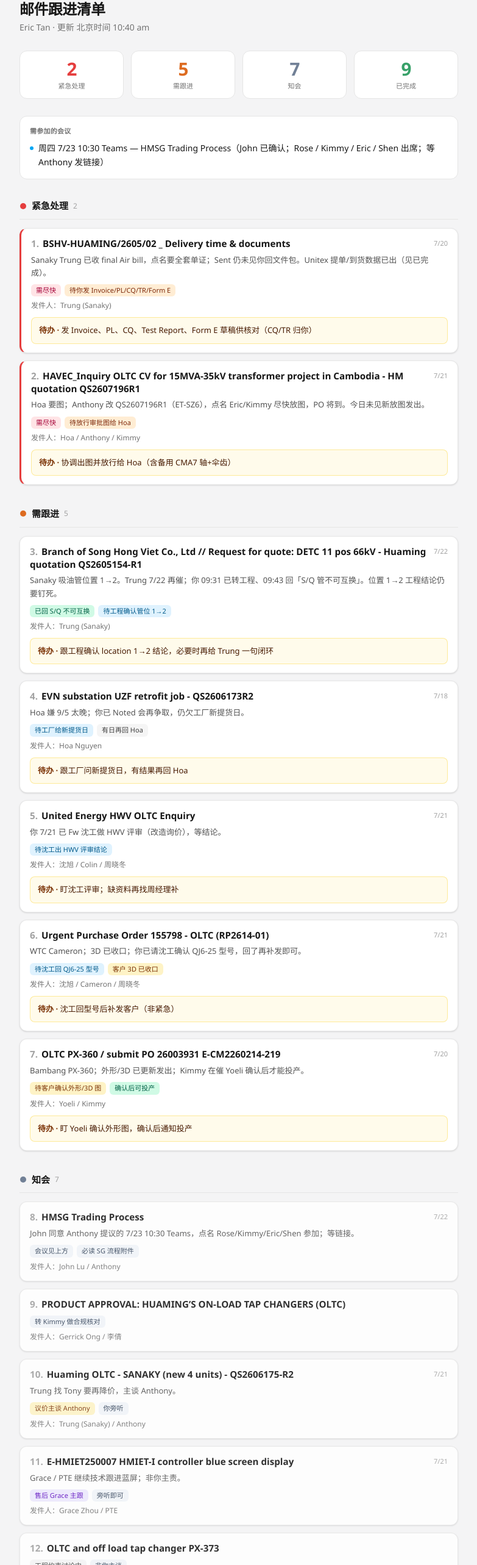
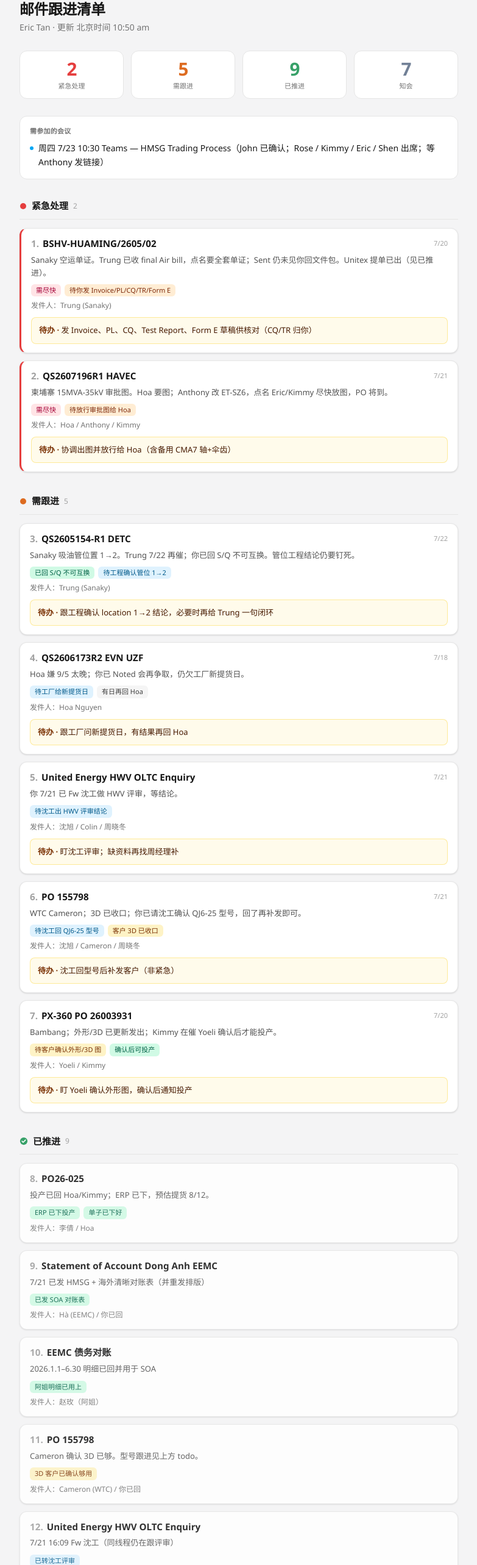
Before and after one commit to erict16/email-desk, a Next.js app: page / in a window 1280 px wide. Shown: the part 90-2656 px from the top of the page at 61% size, without its empty margins (248-1031 px from the left). Built offline with nearby package versions, Linux system fonts and the light colour scheme.

Commit message:
fix: short searchable titles; 已推进 before 知会
- Titles = short Subject slices (PO/QS/token), not full lines
- Rename 已完成 → 已推进; order 紧急→需跟进→已推进→知会

```diff
--- a/content/board.md
+++ b/content/board.md
@@ -1,7 +1,7 @@
 ---
 title: 邮件跟进清单
 subtitle: Eric Tan
-updated: "2026-07-22 10:40"
+updated: "2026-07-22 10:50"
 tz: Asia/Shanghai
 meetings:
   - 周四 7/23 10:30 Teams — HMSG Trading Process（John 已确认；Rose / Kimmy / Eric / Shen 出席；等 Anthony 发链接）
@@ -9,31 +9,31 @@ meetings:
 
 ## todo | 你要处理
 
-### BSHV-HUAMING/2605/02 _ Delivery time & documents
+### BSHV-HUAMING/2605/02
 - priority: P0
 - date: 7/20
-- meta: Sanaky Trung 已收 final Air bill，点名要全套单证；Sent 仍未见你回文件包。Unitex 提单/到货数据已出（见已完成）。
+- meta: Sanaky 空运单证。Trung 已收 final Air bill，点名要全套单证；Sent 仍未见你回文件包。Unitex 提单已出（见已推进）。
 - tags: 需尽快, 待你发 Invoice/PL/CQ/TR/Form E
 - people: Trung (Sanaky)
 - action: 发 Invoice、PL、CQ、Test Report、Form E 草稿供核对（CQ/TR 归你）
 
-### HAVEC_Inquiry OLTC CV for 15MVA-35kV transformer project in Cambodia - HM quotation QS2607196R1
+### QS2607196R1 HAVEC
 - priority: P0
 - date: 7/21
-- meta: Hoa 要图；Anthony 改 QS2607196R1（ET-SZ6），点名 Eric/Kimmy 尽快放图，PO 将到。今日未见新放图发出。
+- meta: 柬埔寨 15MVA-35kV 审批图。Hoa 要图；Anthony 改 ET-SZ6，点名 Eric/Kimmy 尽快放图，PO 将到。
 - tags: 需尽快, 待放行审批图给 Hoa
 - people: Hoa / Anthony / Kimmy
 - action: 协调出图并放行给 Hoa（含备用 CMA7 轴+伞齿）
 
-### Branch of Song Hong Viet Co., Ltd // Request for quote: DETC 11 pos 66kV - Huaming quotation QS2605154-R1
+### QS2605154-R1 DETC
 - priority: P1
 - date: 7/22
-- meta: Sanaky 吸油管位置 1→2。Trung 7/22 再催；你 09:31 已转工程、09:43 回「S/Q 管不可互换」。位置 1→2 工程结论仍要钉死。
+- meta: Sanaky 吸油管位置 1→2。Trung 7/22 再催；你已回 S/Q 不可互换。管位工程结论仍要钉死。
 - tags: 已回 S/Q 不可互换, 待工程确认管位 1→2
 - people: Trung (Sanaky)
 - action: 跟工程确认 location 1→2 结论，必要时再给 Trung 一句闭环
 
-### EVN substation UZF retrofit job - QS2606173R2
+### QS2606173R2 EVN UZF
 - priority: P1
 - date: 7/18
 - meta: Hoa 嫌 9/5 太晚；你已 Noted 会再争取，仍欠工厂新提货日。
@@ -44,12 +44,12 @@ meetings:
 ### United Energy HWV OLTC Enquiry
 - priority: P1
 - date: 7/21
-- meta: 你 7/21 已 Fw 沈工做 HWV 评审（改造询价），等结论。
+- meta: 你 7/21 已 Fw 沈工做 HWV 评审，等结论。
 - tags: 待沈工出 HWV 评审结论
 - people: 沈旭 / Colin / 周晓冬
 - action: 盯沈工评审；缺资料再找周经理补
 
-### Urgent Purchase Order 155798 - OLTC (RP2614-01)
+### PO 155798
 - priority: P2
 - date: 7/21
 - meta: WTC Cameron；3D 已收口；你已请沈工确认 QJ6-25 型号，回了再补发即可。
@@ -57,39 +57,39 @@ meetings:
 - people: 沈旭 / Cameron / 周晓冬
 - action: 沈工回型号后补发客户（非紧急）
 
-### OLTC PX-360 / submit PO 26003931 E-CM2260214-219
+### PX-360 PO 26003931
 - priority: P2
 - date: 7/20
-- meta: Bambang PX-360；外形/3D 已更新发出；Kimmy 在催 Yoeli 确认后才能投产。
+- meta: Bambang；外形/3D 已更新发出；Kimmy 在催 Yoeli 确认后才能投产。
 - tags: 待客户确认外形/3D 图, 确认后可投产
 - people: Yoeli / Kimmy
 - action: 盯 Yoeli 确认外形图，确认后通知投产
 
 ## done | 已推进
 
-### EEMC PO26-025. EED2607_09 OCTC WSLII-800D/72,5-6x5A - Huaming Quotation QS-2607193
+### PO26-025
 - priority: OK
 - tags: ERP 已下投产, 单子已下好
 - people: 李倩 / Hoa
-- meta: 投产已回 Hoa/Kimmy；ERP 已下，预估提货 8/12。附件包按「单子已下好」关闭。
+- meta: 投产已回 Hoa/Kimmy；ERP 已下，预估提货 8/12。
 
-### Huaming Singapore (HM-SG) - Statement of Account Dong Anh EEMC as of Jun 30, 2026
+### Statement of Account Dong Anh EEMC
 - priority: OK
 - tags: 已发 SOA 对账表
 - people: Hà (EEMC) / 你已回
 - meta: 7/21 已发 HMSG + 海外清晰对账表（并重发排版）
 
-### EEMC 债务对账 2026.1.1–6.30
+### EEMC 债务对账
 - priority: OK
 - tags: 阿姐明细已用上
 - people: 赵玫（阿姐）
-- meta: 对账明细已回并用于 SOA
+- meta: 2026.1.1–6.30 明细已回并用于 SOA
 
-### Urgent Purchase Order 155798 - OLTC (RP2614-01)
+### PO 155798
 - priority: OK
 - tags: 3D 客户已确认够用
 - people: Cameron (WTC) / 你已回
-- meta: 同线程；Cameron 确认 3D 已够。型号跟进见上方 todo。
+- meta: Cameron 确认 3D 已够。型号跟进见上方 todo。
 
 ### United Energy HWV OLTC Enquiry
 - priority: OK
@@ -97,69 +97,70 @@ meetings:
 - people: 沈旭（主评） / Colin / 周晓冬
 - meta: 7/21 16:09 Fw 沈工（同线程仍在跟评审）
 
-### EVN substation UZF retrofit job - QS2606173R2
+### QS2606173R2 EVN UZF
 - priority: OK
 - tags: 已回客户会争取提前
 - people: Hoa Nguyen / 你已回
 - meta: 已 Noted 会争取提前；新交期仍见上方 todo
 
-### Employment Contract – CPF clarification
+### Employment Contract CPF
 - priority: OK
 - tags: 合同 CPF 已 Noted
 - people: Grace Low / 你已 Noted
 
-### 上海华明 /越南出运/ BOOKING | FOB AIR PVG TO HAN | CNEE BRAND OF SONG HONG VIET BSHV-HUAMING-2605-02 E-W260035//YSH260701198
+### BSHV-HUAMING-2605-02
 - priority: OK
 - tags: 提单/到货数据已出
 - people: Ada (Unitex) / 沈丽玲
-- meta: HMP26-428；7/22 Ada 发提单；到货数据 1/316/1.821。客户全套单证仍见上方 BSHV 卡
+- meta: 空运 BOOKING/AWB；7/22 Ada 发提单。客户全套单证仍见上方 BSHV 卡
 
-### Branch of Song Hong Viet Co., Ltd // Request for quote: DETC 11 pos 66kV - Huaming quotation QS2605154-R1
+### QS2605154-R1 DETC
 - priority: OK
 - tags: 已回客户
 - people: Trung (Sanaky) / 你已回
-- meta: 7/22 09:43 已回 S/Q 不可互换；CC quoctin 退信不影响主送。管位 1→2 仍见上方 todo。
+- meta: 7/22 09:43 已回 S/Q 不可互换。管位 1→2 仍见上方 todo。
 
 ## fyi | 知会
 
 ### HMSG Trading Process
 - priority: FYI
 - date: 7/22
-- meta: John 同意 Anthony 提议的 7/23 10:30 Teams，点名 Rose/Kimmy/Eric/Shen 参加；等链接。
+- meta: John 同意 7/23 10:30 Teams；Rose/Kimmy/Eric/Shen 出席；等 Anthony 发链接。
 - tags: 会议见上方, 必读 SG 流程附件
 - people: John Lu / Anthony
 
-### PRODUCT APPROVAL: HUAMING’S ON-LOAD TAP CHANGERS (OLTC)
+### PRODUCT APPROVAL OLTC
 - priority: FYI
 - tags: 转 Kimmy 做合规核对
 - people: Gerrick Ong / 李倩
 
-### Huaming OLTC - SANAKY (new 4 units) - QS2606175-R2
+### QS2606175-R2 SANAKY
 - priority: FYI
 - date: 7/21
-- meta: Trung 找 Tony 要再降价，主谈 Anthony。
+- meta: 新 4 台议价；Trung 找 Tony 再降价，主谈 Anthony。
 - tags: 议价主谈 Anthony, 你旁听
 - people: Trung (Sanaky) / Anthony
 
-### E-HMIET250007 HMIET-I controller blue screen display
+### E-HMIET250007
 - priority: FYI
 - date: 7/21
-- meta: Grace / PTE 继续技术跟进蓝屏；非你主责。
+- meta: HMIET-I 蓝屏；Grace / PTE 主跟，非你主责。
 - tags: 售后 Grace 主跟, 旁听即可
 - people: Grace Zhou / PTE
 
-### OLTC and off load tap changer PX-373
+### PX-373
 - priority: FYI
 - tags: 工程约束讨论中, 非你主谈
 - people: Yoeli (Bambang) / 李倩
 
-### HLG_Inquiry OLTC CV2 for 15MVA transformer MBT project
+### MBT project HLG
 - priority: FYI
 - tags: 询价非你主谈, 旁听即可
 - people: Anthony / 李倩 / Hoa
-- meta: 另有 MEE / DPTSC / BTDA 等询价主谈他人；MBT 标准图 Kimmy 已回
+- meta: HLG CV2 15MVA；另有 MEE/DPTSC/BTDA 等
 
-### RFQ for On Load Tap Changer ( 20/28MVA-Project)/Bangladesh Tender
+### Bangladesh Tender
 - priority: FYI
 - tags: 询价非你主谈, 旁听即可
 - people: Anthony / 李倩 / PTE
+- meta: 20/28MVA RFQ
--- a/src/components/Board.tsx
+++ b/src/components/Board.tsx
@@ -3,7 +3,7 @@ import Card from "@/components/Card";
 import AppHeader from "@/components/AppHeader";
 
 /**
- * Order: 紧急 → 需跟进 → 知会 → 已完成
+ * Order: 紧急 → 需跟进 → 已推进 → 知会
  * Section title: crisp SVG mark + text + thin bottom hairline (no vertical bar)
  * Only 紧急 cards get left accent stripe (flush to rounded edge)
  */
@@ -29,22 +29,22 @@ const STATS = [
     stripe: false,
   },
   {
+    key: "done" as const,
+    id: "block-done",
+    label: "已推进",
+    tone: "done" as const,
+    match: (p: Priority) => p === "OK",
+    sectionTitle: "已推进",
+    hideAction: true,
+    stripe: false,
+  },
+  {
     key: "info" as const,
     id: "block-info",
     label: "知会",
     tone: "info" as const,
     match: (p: Priority) => p === "FYI",
     sectionTitle: "知会",
-    hideAction: true,
-    stripe: false,
-  },
-  {
-    key: "done" as const,
-    id: "block-done",
-    label: "已完成",
-    tone: "done" as const,
-    match: (p: Priority) => p === "OK",
-    sectionTitle: "已完成",
     hideAction: true,
     stripe: false,
   },
```
Also changed, not shown: 1 other file (tests, documents, lock files or other folders).
